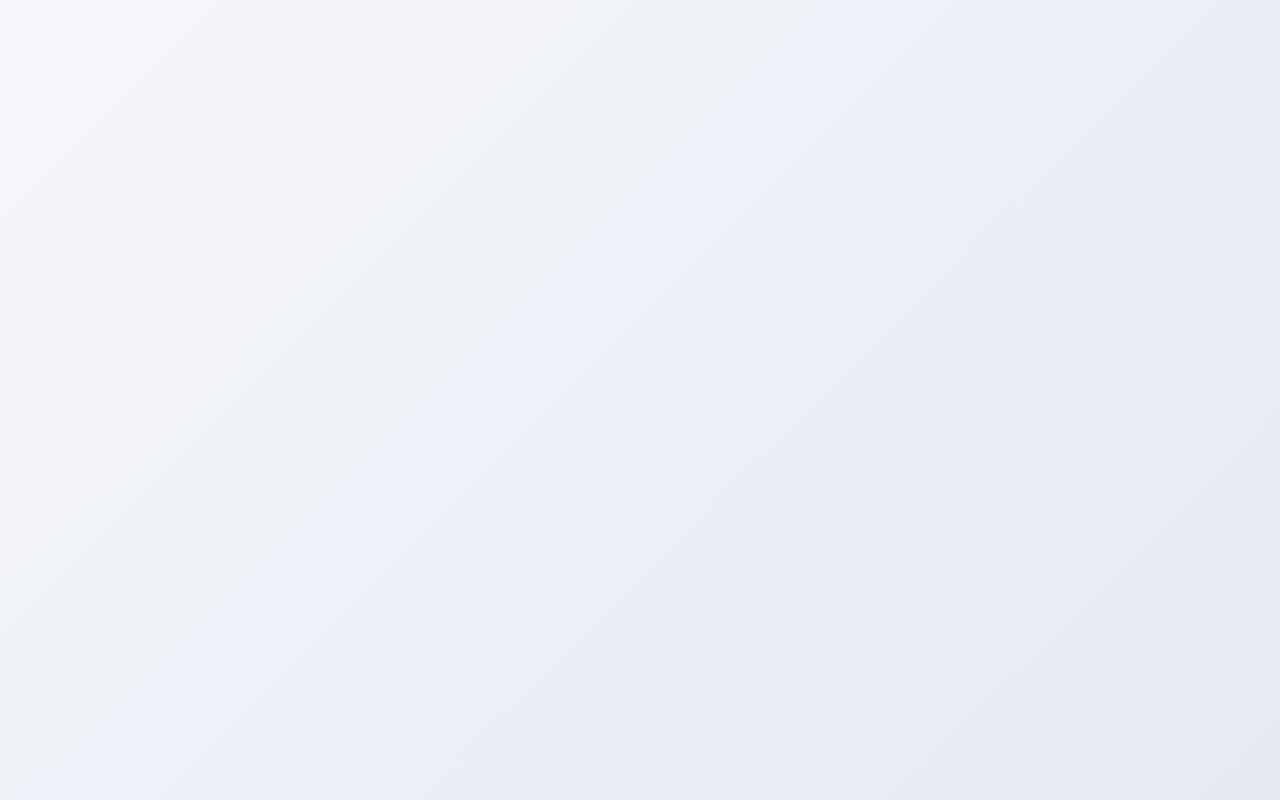
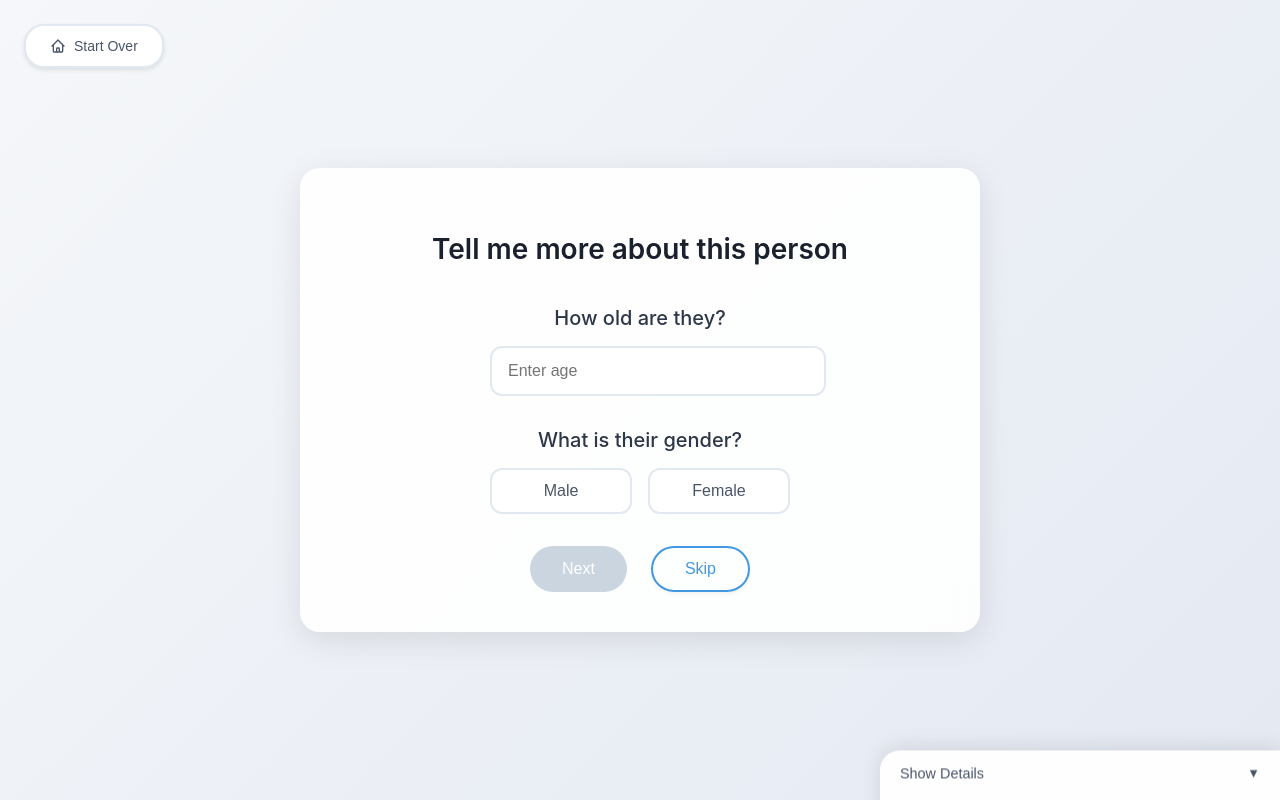
Before and after one commit to sporicle/gift-ai, an Angular app in the folder gift-frontend/: page /person-profile in a window 1280 px wide. Before the commit this address led to /. Built offline with nearby package versions, Linux system fonts and the light colour scheme.

Commit message:
Add person-profile page.

```diff
--- a/gift-frontend/src/app/app.routes.ts
+++ b/gift-frontend/src/app/app.routes.ts
@@ -1,7 +1,6 @@
 import { Routes } from '@angular/router';
 import { LandingPageComponent } from './components/landing-page/landing-page.component';
-import { GenderSelectionComponent } from './components/gender-selection/gender-selection.component';
-import { AgeSelectionComponent } from './components/age-selection/age-selection.component';
+import { PersonProfileComponent } from './components/person-profile/person-profile.component';
 import { InterestsSelectionComponent } from './components/interests-selection/interests-selection.component';
 import { PriceSelectionComponent } from './components/price-selection/price-selection.component';
 import { ResultsComponent } from './components/results/results.component';
@@ -9,8 +8,7 @@ import { SimilarProductsComponent } from './components/similar-products/similar-
 
 export const routes: Routes = [
   { path: '', component: LandingPageComponent },
-  { path: 'gender-selection', component: GenderSelectionComponent },
-  { path: 'age-selection', component: AgeSelectionComponent },
+  { path: 'person-profile', component: PersonProfileComponent },
   { path: 'interests-selection', component: InterestsSelectionComponent },
   { path: 'price-selection', component: PriceSelectionComponent },
   { path: 'results', component: ResultsComponent },
--- a/gift-frontend/src/app/components/landing-page/landing-page.component.ts
+++ b/gift-frontend/src/app/components/landing-page/landing-page.component.ts
@@ -159,7 +159,7 @@ export class LandingPageComponent {
       });
     }
 
-    this.router.navigate(['/gender-selection']);
+    this.router.navigate(['/person-profile']);
   }
 
   hideOccasionDropdownDelayed(): void {
--- /dev/null
+++ b/gift-frontend/src/app/components/person-profile/person-profile.component.html
@@ -0,0 +1,67 @@
+<div class="selection-page-layout">
+  <app-start-over />
+  <div class="main-content">
+    <div class="selection-container">
+      <h2>Tell me more about this person</h2>
+
+      <form [formGroup]="profileForm" (ngSubmit)="onSubmit()">
+        <div class="form-section">
+          <label>How old are they?</label>
+          <div class="input-container">
+            <input
+              type="number"
+              formControlName="age"
+              placeholder="Enter age"
+              min="1"
+              max="200">
+
+            <div class="error-message" *ngIf="ageControl?.invalid && ageControl?.touched">
+              <span *ngIf="ageControl?.errors?.['min'] || ageControl?.errors?.['max']">
+                Age must be between 1 and 200
+              </span>
+              <span *ngIf="ageControl?.errors?.['pattern']">
+                Please enter a valid number
+              </span>
+            </div>
+          </div>
+        </div>
+
+        <div class="form-section">
+          <label>What is their gender?</label>
+          <div class="pills-container">
+            <button
+              type="button"
+              class="pill"
+              [class.selected]="profileForm.get('gender')?.value === 'male'"
+              (click)="selectGender('male')">
+              Male
+            </button>
+            <button
+              type="button"
+              class="pill"
+              [class.selected]="profileForm.get('gender')?.value === 'female'"
+              (click)="selectGender('female')">
+              Female
+            </button>
+          </div>
+        </div>
+
+        <div class="button-container">
+          <button
+            type="submit"
+            class="next-button"
+            [disabled]="!isFormValid()">
+            Next
+          </button>
+          <button
+            type="button"
+            class="skip-button"
+            (click)="onSkip()">
+            Skip
+          </button>
+        </div>
+      </form>
+    </div>
+  </div>
+  <app-selection-summary />
+</div>
--- /dev/null
+++ b/gift-frontend/src/app/components/person-profile/person-profile.component.scss
@@ -0,0 +1,64 @@
+.form-section {
+  margin-bottom: 2rem;
+
+  label {
+    display: block;
+    font-size: 1.25rem;
+    color: #2d3748;
+    margin-bottom: 1rem;
+    font-weight: 500;
+    text-align: center;
+  }
+}
+
+.input-container {
+  width: 100%;
+  max-width: 300px;
+  margin: 0 auto;
+
+  input {
+    width: 100%;
+    padding: 0.875rem 1rem;
+    border: 2px solid #e2e8f0;
+    border-radius: 12px;
+    font-size: 1rem;
+    transition: all 0.3s ease;
+    background: white;
+
+    &:focus {
+      outline: none;
+      border-color: #4299e1;
+      box-shadow: 0 0 0 3px rgba(66, 153, 225, 0.1);
+    }
+  }
+}
+
+.pills-container {
+  display: flex;
+  gap: 1rem;
+  justify-content: center;
+  margin: 0 auto;
+  max-width: 300px;
+  margin-bottom: 2rem;
+}
+
+.pill {
+  flex: 1;
+  padding: 0.75rem 2rem;
+  border: 2px solid #e2e8f0;
+  border-radius: 12px;
+  background: white;
+  font-size: 1rem;
+  cursor: pointer;
+  transition: all 0.3s ease;
+
+  &:hover {
+    background-color: #f7fafc;
+  }
+
+  &.selected {
+    background-color: #4299e1;
+    color: white;
+    border-color: #4299e1;
+  }
+}
--- /dev/null
+++ b/gift-frontend/src/app/components/person-profile/person-profile.component.ts
@@ -0,0 +1,85 @@
+import { Component } from '@angular/core';
+import { CommonModule } from '@angular/common';
+import { FormBuilder, FormGroup, ReactiveFormsModule, Validators } from '@angular/forms';
+import { Router } from '@angular/router';
+import { GiftSelectionService } from '../../services/gift-selection.service';
+import { SelectionSummaryComponent } from '../shared/selection-summary/selection-summary.component';
+import { AnimationService } from '../../services/animation.service';
+import { StartOverComponent } from '../shared/start-over/start-over.component';
+
+type Gender = 'male' | 'female';
+
+@Component({
+  selector: 'app-person-profile',
+  standalone: true,
+  imports: [
+    CommonModule,
+    ReactiveFormsModule,
+    SelectionSummaryComponent,
+    StartOverComponent
+  ],
+  templateUrl: './person-profile.component.html',
+  styleUrls: ['./person-profile.component.scss']
+})
+export class PersonProfileComponent {
+  profileForm: FormGroup;
+
+  constructor(
+    private fb: FormBuilder,
+    private router: Router,
+    private giftSelectionService: GiftSelectionService,
+    private animationService: AnimationService
+  ) {
+    this.profileForm = this.fb.group({
+      age: ['', [
+        Validators.min(1),
+        Validators.max(200),
+        Validators.pattern('^[0-9]*$')
+      ]],
+      gender: ['']
+    });
+  }
+
+  selectGender(gender: Gender): void {
+    this.profileForm.patchValue({ gender });
+  }
+
+  onSubmit(): void {
+    if (this.isFormValid()) {
+      const { age, gender } = this.profileForm.value;
+
+      // Only include valid values in the criteria update
+      const criteria: { age?: number; gender?: Gender } = {};
+      if (age) criteria.age = age;
+      if (gender) criteria.gender = gender;
+
+      this.giftSelectionService.updateCriteria(criteria);
+      this.animationService.triggerPageTransition();
+      setTimeout(() => {
+        this.router.navigate(['/interests-selection']);
+      }, 250);
+    }
+  }
+
+  onSkip(): void {
+    this.animationService.triggerPageTransition();
+    setTimeout(() => {
+      this.router.navigate(['/interests-selection']);
+    }, 250);
+  }
+
+  isFormValid(): boolean {
+    const { age, gender } = this.profileForm.value;
+
+    // Form is valid if at least one field has a value AND all filled fields are valid
+    return (
+      (age || gender) && // At least one field has a value
+      (!age || (age && this.ageControl?.valid)) && // If age exists, it must be valid
+      (!gender || ['male', 'female'].includes(gender)) // If gender exists, it must be valid
+    );
+  }
+
+  get ageControl() {
+    return this.profileForm.get('age');
+  }
+}
```
Also changed, not shown: gift-frontend/src/app/components/relationship-selection/relationship-selection.component.ts (added, +63 -0 lines).
